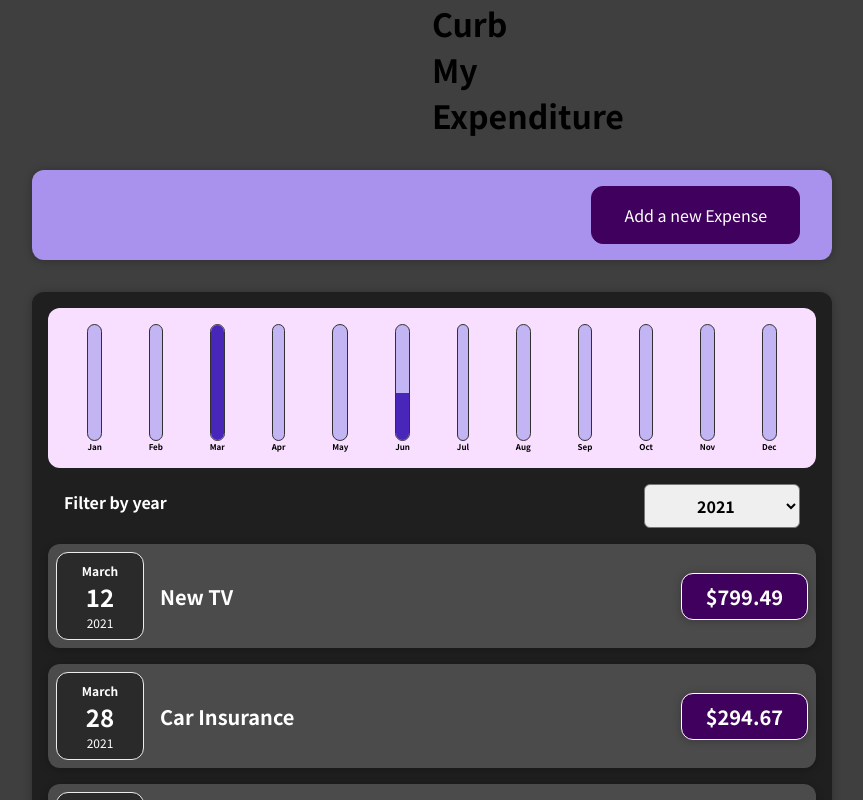
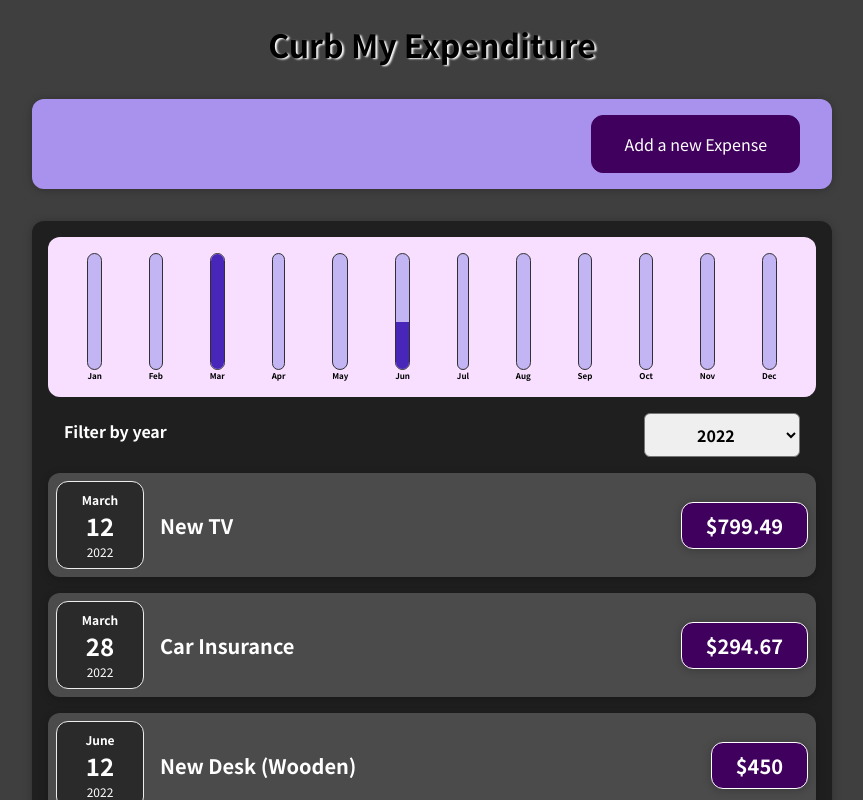
Before and after one commit to Pranav016/CurbMyExpenditure, a React (Create React App) app: page / in a window 1280 px wide. Shown: the top 800 px of the page, without its empty margins (208-1071 px from the left). Built offline with nearby package versions, Linux system fonts and the light colour scheme.

Commit message:
Update heading style and dummy data

```diff
--- a/src/App.js
+++ b/src/App.js
@@ -10,13 +10,7 @@ const App = () => {
 	};
 	return (
 		<div>
-			<h1
-				style={{
-					margin: '0 50%',
-					transform: 'translateX(-50%)',
-				}}>
-				Curb My Expenditure
-			</h1>
+			<h1 className='main-head'>Curb My Expenditure</h1>
 			<NewExpense onAddExpense={addExpenseHandler} />
 			<Expenses items={newExpenseData} /> {/* two way binding */}
 		</div>
--- a/src/components/Expenses/Expenses.js
+++ b/src/components/Expenses/Expenses.js
@@ -6,7 +6,7 @@ import ExpenseList from '../ExpenseList/ExpenseList';
 import ExpenseChart from '../ExpenseChart/ExpenseChart';
 
 const Expenses = (props) => {
-	const [filteredYear, setFilteredYear] = useState('2021');
+	const [filteredYear, setFilteredYear] = useState('2022');
 
 	const filterChangeHandler = (selectedYear) => {
 		setFilteredYear(selectedYear);
--- a/src/data/dummy_data.js
+++ b/src/data/dummy_data.js
@@ -5,18 +5,18 @@ const expenses = [
 		amount: 94.12,
 		date: new Date(2020, 7, 14),
 	},
-	{ id: 'e2', title: 'New TV', amount: 799.49, date: new Date(2021, 2, 12) },
+	{ id: 'e2', title: 'New TV', amount: 799.49, date: new Date(2022, 2, 12) },
 	{
 		id: 'e3',
 		title: 'Car Insurance',
 		amount: 294.67,
-		date: new Date(2021, 2, 28),
+		date: new Date(2022, 2, 28),
 	},
 	{
 		id: 'e4',
 		title: 'New Desk (Wooden)',
 		amount: 450,
-		date: new Date(2021, 5, 12),
+		date: new Date(2022, 5, 12),
 	},
 ];
 
--- a/src/index.css
+++ b/src/index.css
@@ -1,14 +1,21 @@
-@import url("https://fonts.googleapis.com/css2?family=Noto+Sans+JP:wght@400;700&display=swap");
+@import url('https://fonts.googleapis.com/css2?family=Noto+Sans+JP:wght@400;700&display=swap');
 
 * {
-  box-sizing: border-box;
+	box-sizing: border-box;
 }
 
 html {
-  font-family: "Noto Sans JP", sans-serif;
+	font-family: 'Noto Sans JP', sans-serif;
 }
 
 body {
-  margin: 0;
-  background-color: #3f3f3f;
+	margin: 0;
+	background-color: #3f3f3f;
 }
+
+.main-head {
+	display: flex;
+	flex-direction: column;
+	align-items: center;
+	text-shadow: 2px 1px 2px white;
+}
```
